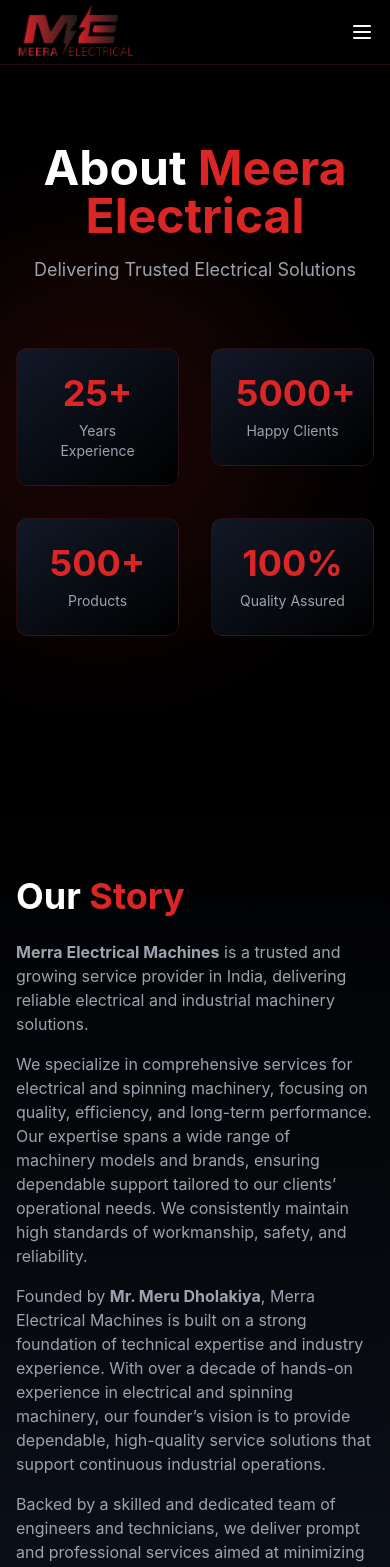
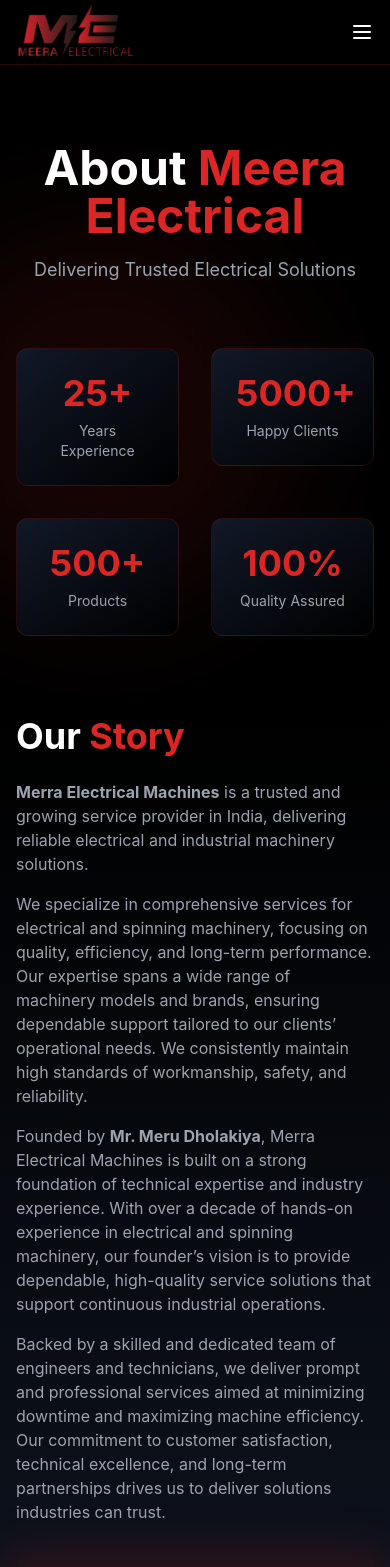
Before and after one commit to suraniunnati/meera_electrical, a React (Vite) app: page /about in a window 390 px wide. Shown: the top 1567 px of the page. Built offline with nearby package versions, Linux system fonts and the light colour scheme.

Commit message:
react-project

```diff
--- a/src/react-app/pages/About.jsx
+++ b/src/react-app/pages/About.jsx
@@ -5,7 +5,7 @@
   return (
     <div className="min-h-screen bg-black">
       {/* Hero Section */}
-      <section className="relative py-20 overflow-hidden">
+      <section className="relative md:py-20 pb-0 pt-20 overflow-hidden">
         <div className="absolute inset-0">
           <div className="absolute top-1/4 right-1/4 w-96 h-96 bg-red-600/10 rounded-full blur-3xl" />
         </div>
@@ -40,9 +40,9 @@
       </section>
 
       {/* Story Section */}
-      <section className="py-20 bg-gradient-to-b from-black to-gray-900">
+      <section className="md:py-20 pt-0 pb-20  bg-gradient-to-b from-black to-gray-900">
         <div className="max-w-7xl mx-auto px-4 sm:px-6 lg:px-8">
-          <div className="grid grid-cols-1 lg:grid-cols-2 gap-12 items-center">
+          <div className="grid grid-cols-1 lg:grid-cols-2  gap-12 items-center">
             <ScrollAnimatedSection animation="scroll-slide-right">
               <h2 className="text-4xl font-bold text-white mb-6">
                 Our <span className="text-red-600">Story</span>
```
